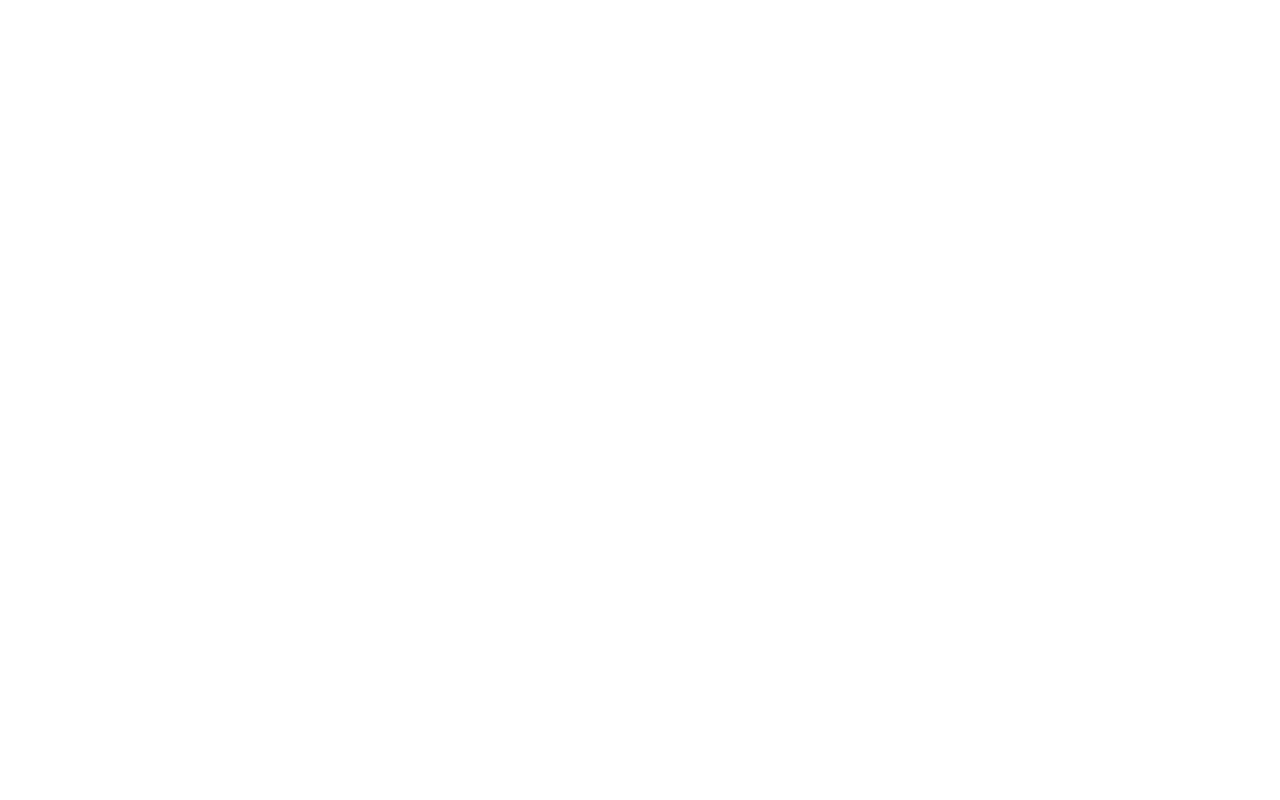
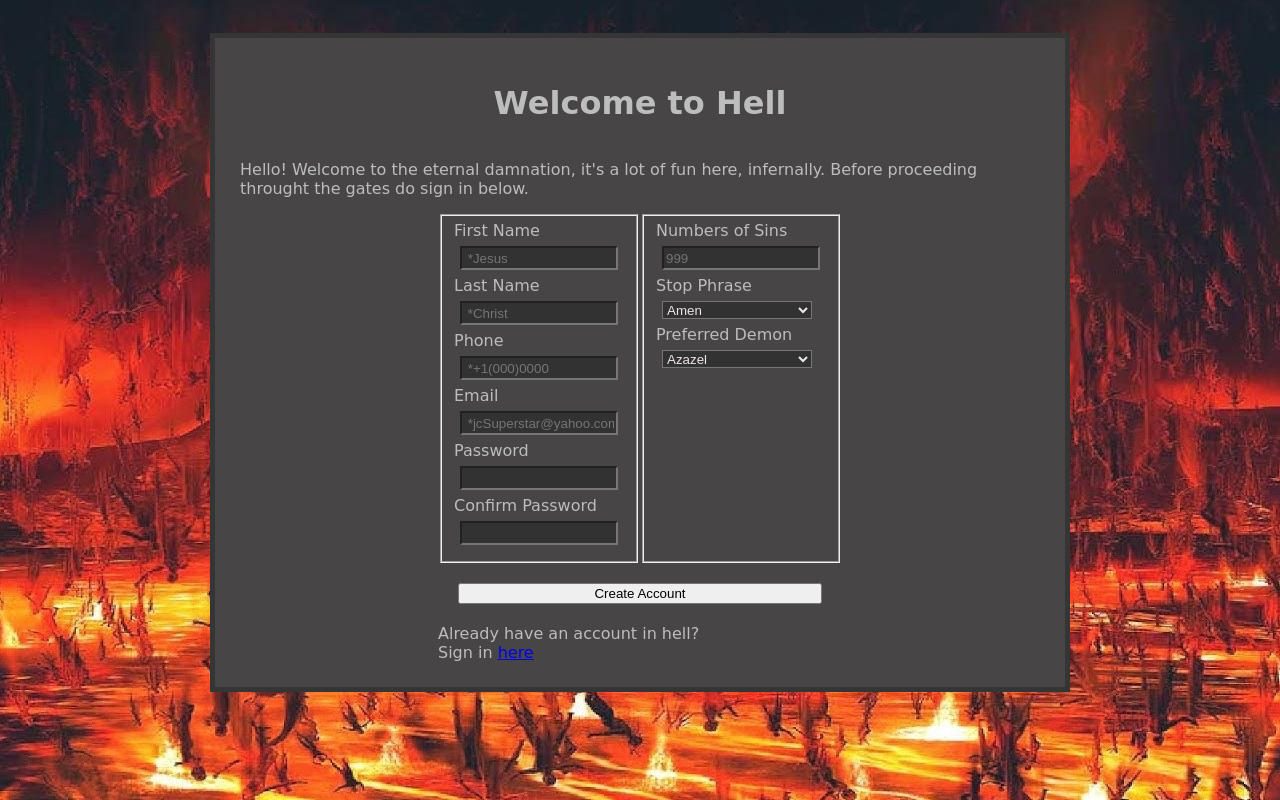
Before and after one commit to theVanya-iam/form_practice1, a plain HTML site: page index.html in a window 1280 px wide. Drawn offline with Linux system fonts and the light colour scheme; a web font is replaced by a local one.

Commit message:
add html and css
Add background, intro, title, basic form and button

```diff
--- a/index.html
+++ b/index.html
@@ -11,7 +11,71 @@
     </style>
 </head>
 <body>
+    <div class="content">
+        <h1>Welcome to Hell</h1>
+        <p class="intro">Hello! Welcome to the eternal damnation, it's a lot of fun here, infernally.
+            Before proceeding throught the gates do sign in below.</p>
 
+        <form action="#">
+            <div class="form_fields">
+                <fieldset>
+                <div class="input">
+                    <label for="firstName">First Name</label>
+                    <input type="text" id="firstName" name="First Name" placeholder=" *Jesus" required>
+                </div>
+                <div class="input">
+                    <label for="lastName">Last Name</label>
+                    <input type="text" id="lastName" name="Last Name" placeholder=" *Christ" required>
+                </div>
+                <div class="input">
+                    <label for="phone">Phone</label>
+                    <input type="number" id="phone" name="Number" placeholder=" *+1(000)0000" required>
+                </div>
+                <div class="input">
+                    <label for="email">Email</label>
+                    <input type="email" id="email" name="Email" placeholder=" *jcSuperstar@yahoo.com" required>
+                </div>
+                <div class="input">
+                    <label for="password">Password</label>
+                    <input type="password" id="password" name="Password" required>
+                </div>
+                <div class="input">
+                    <label for="confirm_pass">Confirm Password</label>
+                    <input type="password" id="confirm_pass" name="Confirm Password" required>
+                </div>
+                </fieldset>
+                <fieldset>
+                    <div class="input">
+                        <label for="sinsCount">Numbers of Sins</label>
+                        <input type="number" id="sinsCount" name="Number of Sins" placeholder="999" required>
+                    </div>
+                    <div class="input">
+                        <label for="stop_phrase">Stop Phrase</label>
+                        <br>
+                        <select name="Stop Phrase" id="stop_phrase" required>
+                            <option value="amen">Amen</option>
+                            <option value="sir this is wendys">Sir, this is Wendy's</option>
+                            <option value="ar nar">Ar Nar</option>
+                        </select>
+                    </div>
+                    <div class="input">
+                        <label for="preffered_demon">Preferred Demon</label>
+                        <br>
+                        <select name="Preferred Demon" id="preferred_demon" required>
+                            <option>Azazel</option>
+                            <option>Baal</option>
+                            <option>Andariel</option>
+                        </select>
+                    </div>
+                </fieldset>
+             </div>
+            <button>Create Account</button>
+            <span>Already have an account in hell?</span>
+            <span>Sign in <a href="google.com">here</a></span>
+        </form>
+
+
+    </div>
     <script src="./app.js"></script>
 </body>
 </html>
--- a/styles.css
+++ b/styles.css
@@ -2,4 +2,62 @@
 :root{
     font-family: 'Roboto', sans-serif;
     font-family: 'Rubik Pixels', cursive;
+    color: rgb(189, 189, 189);
+    margin: 0;
+    padding: 0;
+    display: block;
 }
+
+body{
+    display: flex;
+    align-items: center;
+    justify-content: center;
+    background-image: url(./lake_of_fire.jpeg);
+}
+
+.content{
+    background-color: rgb(71, 69, 69);
+    border: 5px solid rgb(54, 53, 53);
+    display: flex;
+    flex-direction: column;
+    align-items: center;
+    justify-content: center;
+    margin: 25px;
+    padding: 25px;
+    width: 800px;
+}
+
+h1{
+    justify-self: flex-start;
+}
+
+/* form style */
+
+form{
+    display: flex;
+    flex-direction: column;
+}
+
+.form_fields{
+    display: flex;
+}
+
+input, select{
+    background-color: rgb(51, 50, 50);
+    color: rgb(239, 229, 229);
+    display: flex;
+    width: 150px;
+    height: 18px;
+    margin: 6px;
+}
+
+/* removes the spin counter on number-type inputs */
+input[type="number"]::-webkit-outer-spin-button,
+input[type="number"]::-webkit-inner-spin-button {
+    -webkit-appearance: none;
+    margin: 0;
+}
+
+button{
+    margin: 20px;
+}
```
Also changed, not shown: lake_of_fire.jpeg (added).
